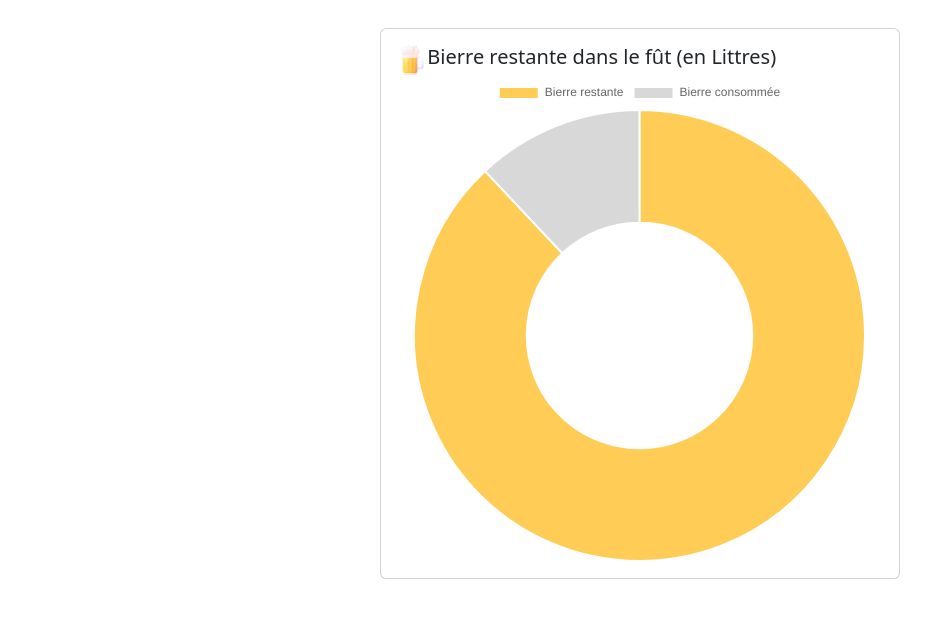
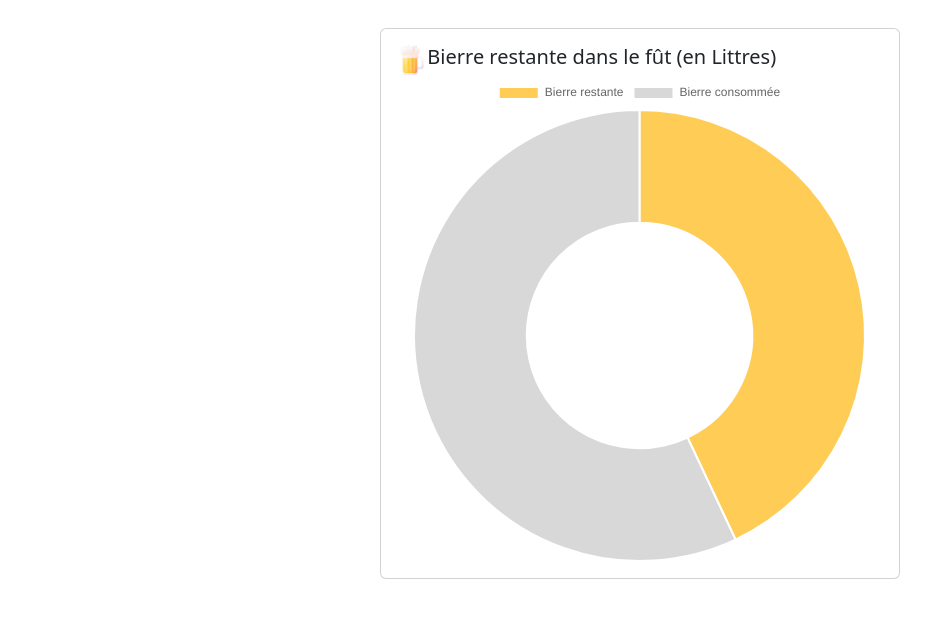
Before and after one commit to nicolaspoda/SAE-ALT-S3-Dev-22-23-STDS-3B-Equipe-6, a website: page Sprint1/codeV2/src/detailDonnees/quantite.html in a window 1280 px wide. Shown: the part 106-724 px from the top of the page, without its empty margins (0-950 px from the left). Drawn offline with nearby package versions, Linux system fonts and the light colour scheme; no server answers; files whose address does not match are found by name.

Commit message:
changement graph biere

```diff
--- a/Sprint1/codeV2/src/detailDonnees/quantite.html
+++ b/Sprint1/codeV2/src/detailDonnees/quantite.html
@@ -71,7 +71,7 @@
               ],
               datasets: [{
                 label: 'Quantité de bierre (L)',
-                data: [88, 12],
+                data: [43, 57],
                 backgroundColor: [
                   'rgb(255, 205, 86)',
                   'rgb(216, 216, 216)',
```
